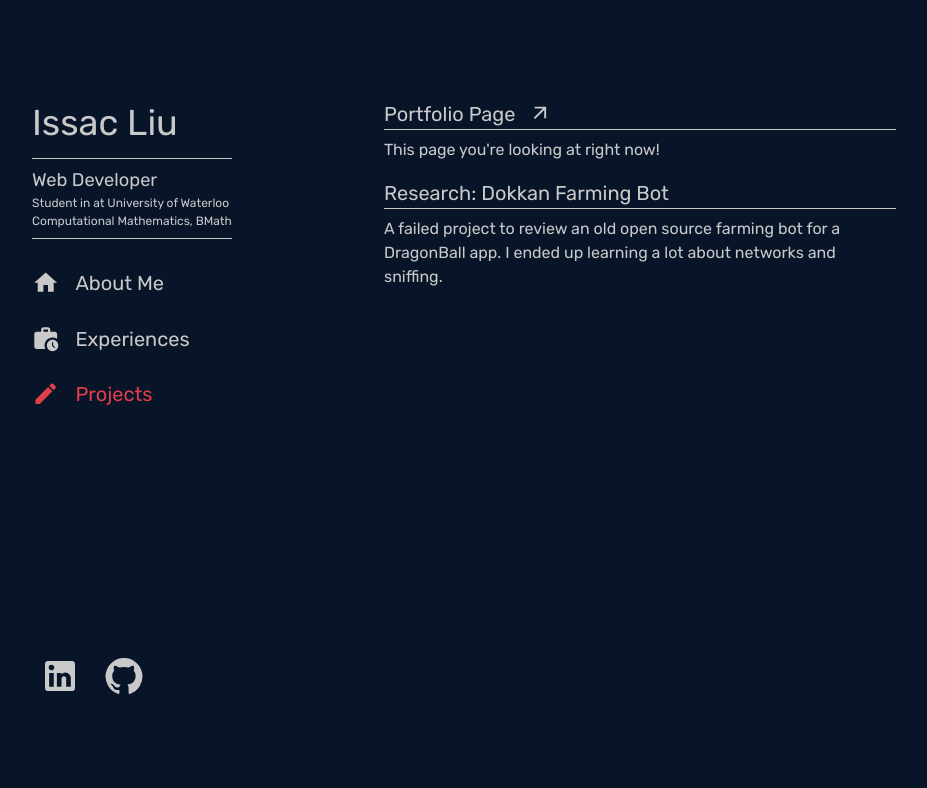
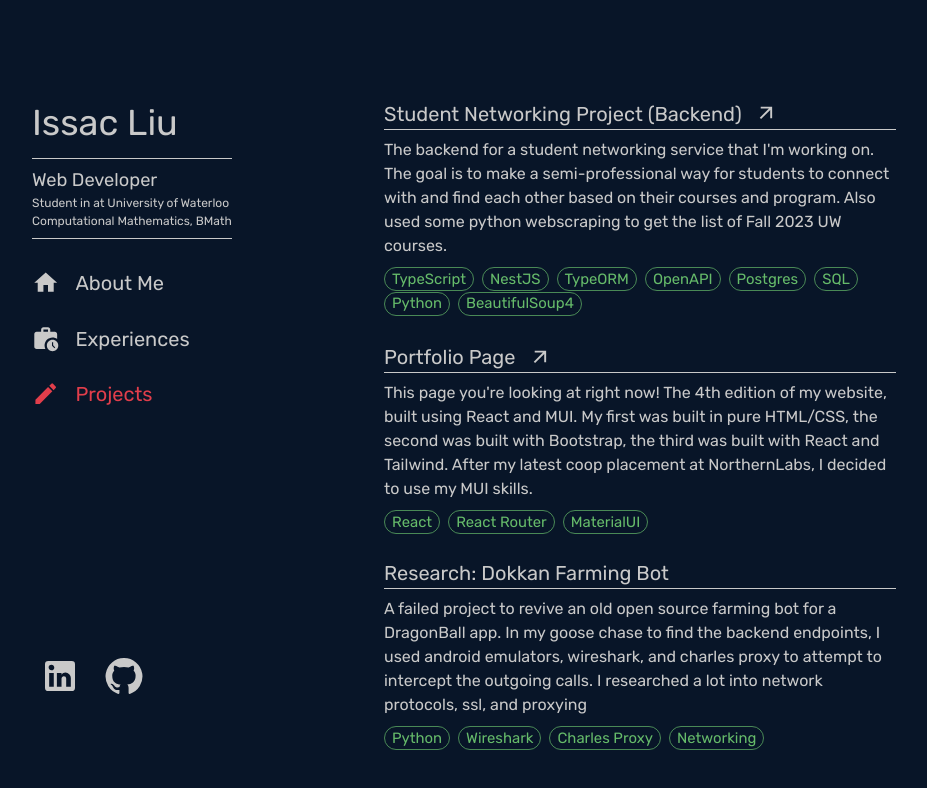
Before and after one commit to yung-tat/yung-tat.github.io, a React (Create React App) app: page /#/projects in a window 1280 px wide. Shown: the top 788 px of the page, without its empty margins (192-1119 px from the left). Built offline with nearby package versions, Linux system fonts and the light colour scheme.

Commit message:
Improve Project Info

```diff
--- a/src/constants/projects.ts
+++ b/src/constants/projects.ts
@@ -10,13 +10,32 @@ import { IProject } from "../types/project";
 
 export const projects: IProject[] = [
   {
+    title: "Student Networking Project (Backend)",
+    link: "https://github.com/yung-tat/student-net-be",
+    description:
+      "The backend for a student networking service that I'm working on. The goal is to make a semi-professional way for students to connect with and find each other based on their courses and program. Also used some python webscraping to get the list of Fall 2023 UW courses.",
+    stack: [
+      "TypeScript",
+      "NestJS",
+      "TypeORM",
+      "OpenAPI",
+      "Postgres",
+      "SQL",
+      "Python",
+      "BeautifulSoup4",
+    ],
+  },
+  {
     title: "Portfolio Page",
     link: "https://github.com/yung-tat/yung-tat.github.io",
-    description: "This page you're looking at right now!",
+    description:
+      "This page you're looking at right now! The 4th edition of my website, built using React and MUI. My first was built in pure HTML/CSS, the second was built with Bootstrap, the third was built with React and Tailwind. After my latest coop placement at NorthernLabs, I decided to use my MUI skills.",
+    stack: ["React", "React Router", "MaterialUI"],
   },
   {
     title: "Research: Dokkan Farming Bot",
     description:
-      "A failed project to review an old open source farming bot for a DragonBall app. I ended up learning a lot about networks and sniffing.",
+      "A failed project to revive an old open source farming bot for a DragonBall app. In my goose chase to find the backend endpoints, I used android emulators, wireshark, and charles proxy to attempt to intercept the outgoing calls. I researched a lot into network protocols, ssl, and proxying",
+    stack: ["Python", "Wireshark", "Charles Proxy", "Networking"],
   },
 ];
--- a/src/pages/Projects/components/ProjectInfo/ProjectInfo.tsx
+++ b/src/pages/Projects/components/ProjectInfo/ProjectInfo.tsx
@@ -1,9 +1,9 @@
-import { Box, IconButton, Typography } from "@mui/material";
+import { ArrowOutward } from "@mui/icons-material";
+import { Box, Chip, IconButton, Typography } from "@mui/material";
+import { FC } from "react";
 import InfoCard from "../../../../components/InfoCard";
+import { darkBorder } from "../../../../constants/common";
 import { IProject } from "../../../../types/project";
-import { FC } from "react";
-import { ArrowOutward } from "@mui/icons-material";
-import { darkBorder } from "../../../../constants/common";
 
 interface IProjectInfo {
   project: IProject;
@@ -35,6 +35,17 @@ const ProjectInfo: FC<IProjectInfo> = ({ project }) => (
       )}
     </Box>
     {project.description}
+    <Box width="100%" my={1}>
+      {project.stack.map((item) => (
+        <Chip
+          color="success"
+          variant="outlined"
+          label={item}
+          size="small"
+          sx={{ mr: 1 }}
+        />
+      ))}
+    </Box>
   </InfoCard>
 );
 
--- a/src/types/project.ts
+++ b/src/types/project.ts
@@ -2,4 +2,5 @@ export interface IProject {
   title: string;
   link?: string;
   description: string;
+  stack: string[];
 }
```
